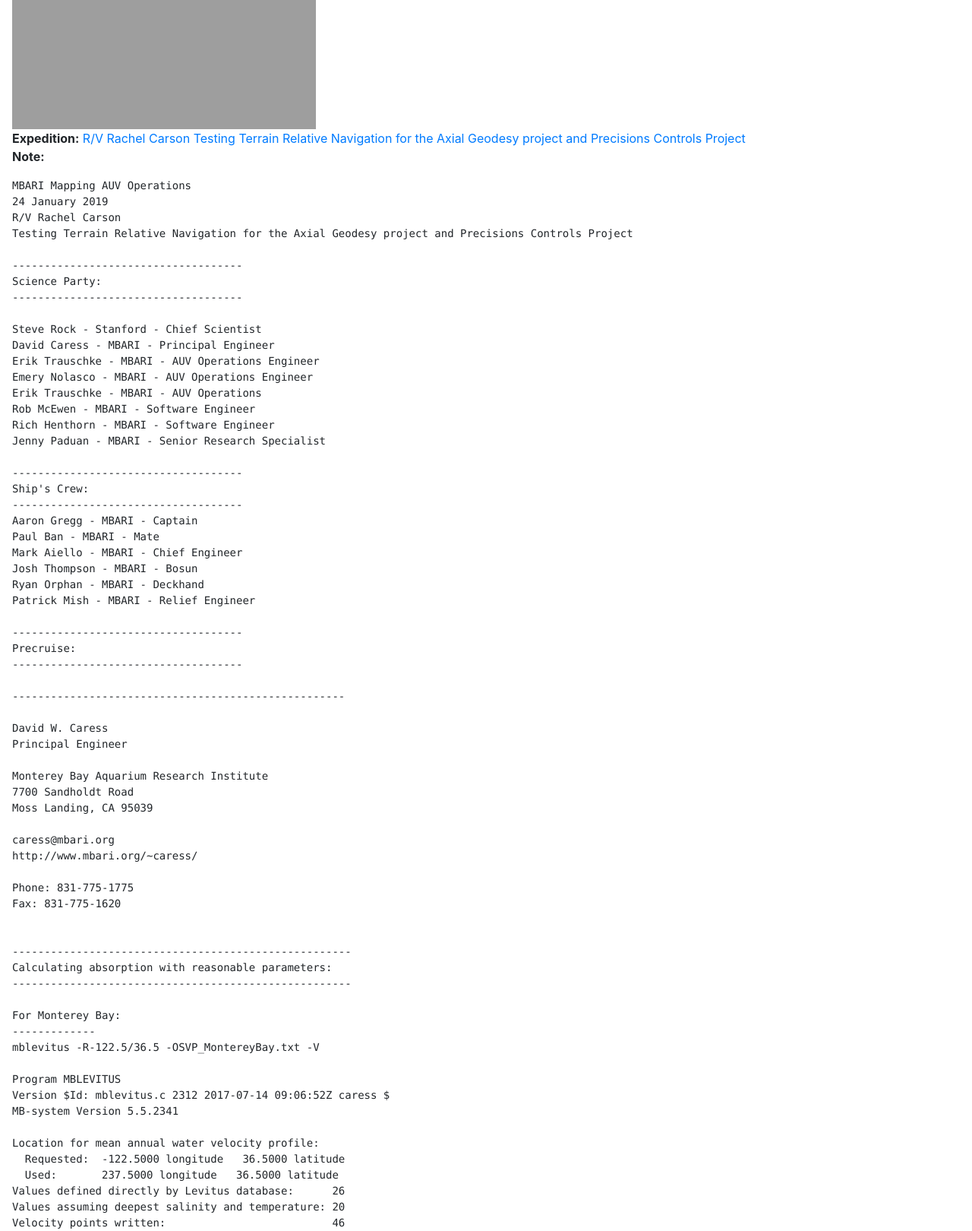
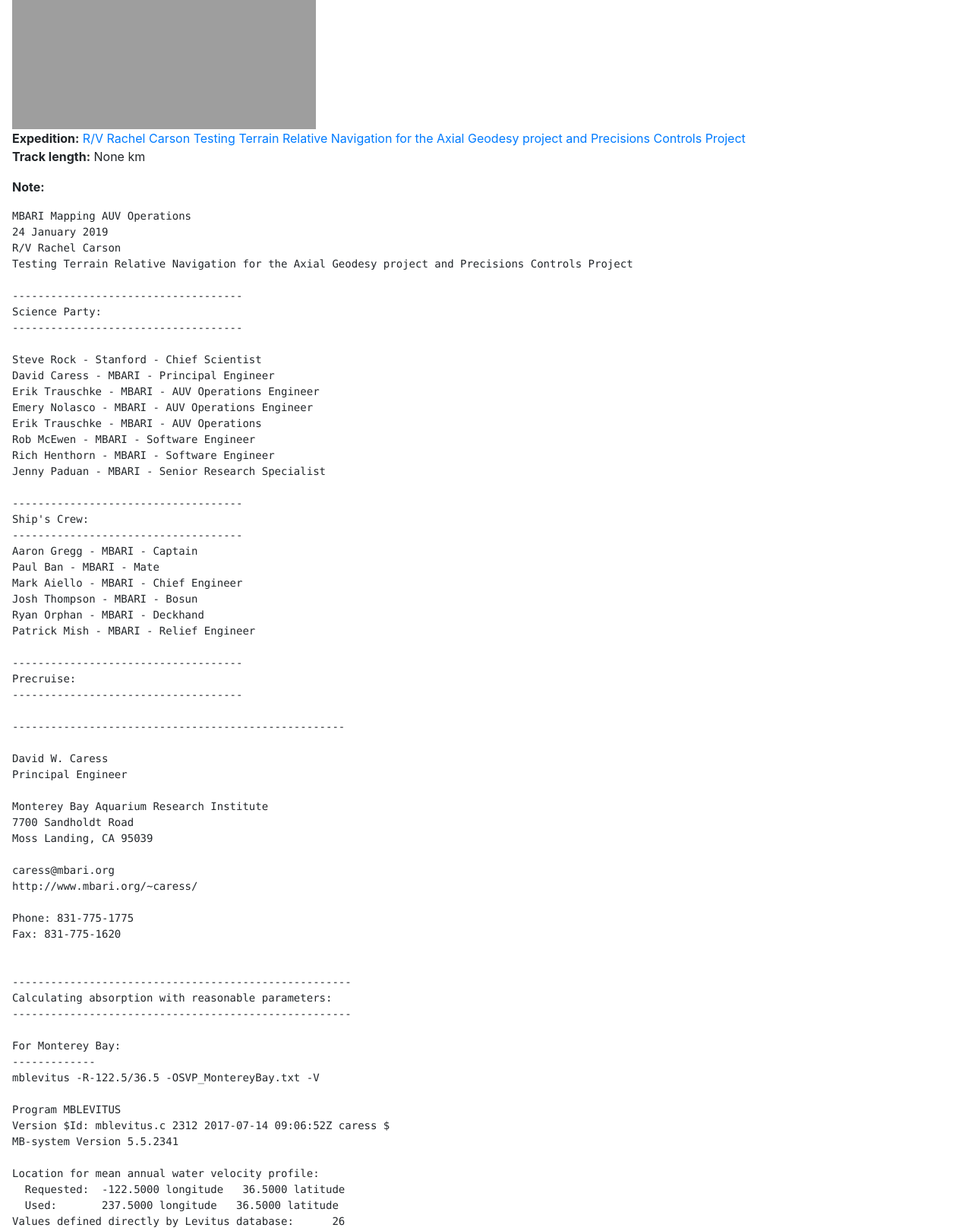
Before and after one commit to mbari-org/SeafloorMappingDB, a Django app: page /missions/2019-20190124m1/ in a window 1280 px wide. Shown: the part 287-1907 px from the top of the page at 76% size. Run offline with Django 3.2, Linux system fonts and the light colour scheme; data comes from the database, SQL or seed files in the repository; parts of the project's set-up code (start-up, migrations or seed data) failed here and were passed over; some libraries are stand-ins or nearby versions; grey boxes are pictures that could not be loaded.

Commit message:
Add Track lenght

```diff
--- a/smdb/smdb/templates/smdb/mission_detail.html
+++ b/smdb/smdb/templates/smdb/mission_detail.html
@@ -18,10 +18,14 @@
       {% if mission.expedition.slug %}
       <a href="{% url 'expedition-detail' mission.expedition.slug %}">{{ mission.expedition.name }}</a>
       {% else %}
-      Expedition name not assigned during load
+      <em>Expedition name not assigned during load</em>
       {% endif %}
     </div>
     <div>
+      <p>
+        <span class="font-weight-bold">Track length:</span>
+        {{ mission.track_length }} km
+      </p>
       <p class="font-weight-bold">Note:</p>
       <pre>{{ mission.notes_text }}</pre>
     </div>
```
